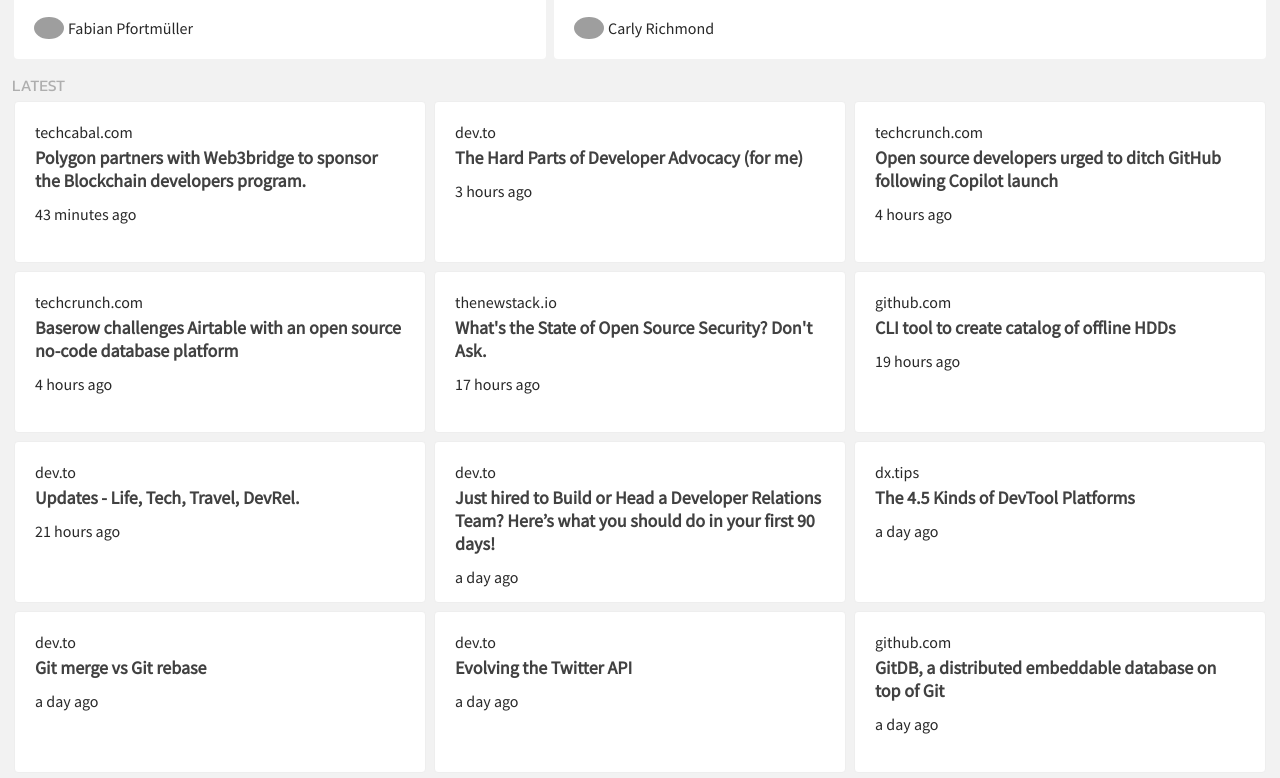
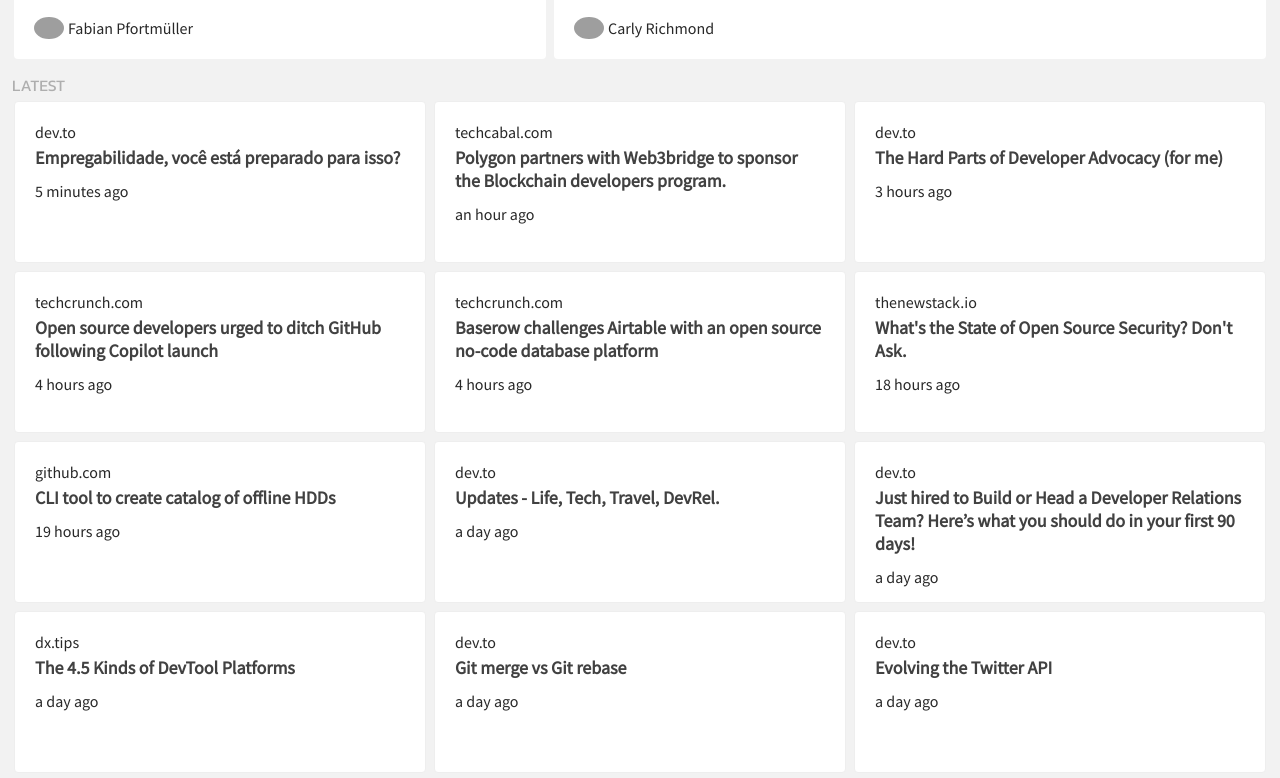
Before and after one commit to james-a-rob/devrel-news, a website: page index.html in a window 1280 px wide. Shown: the part 799-1577 px from the top of the page. Drawn offline with Linux system fonts and the light colour scheme; grey boxes are pictures that could not be loaded.

Commit message:
trigger-build

```diff
--- a/builds.txt
+++ b/builds.txt
@@ -610,3 +610,4 @@
 Wed Jul 6 11:20:53 CUT 2022
 Wed Jul 6 12:45:25 CUT 2022
 Wed Jul 6 13:48:04 CUT 2022
+Wed Jul 6 14:20:54 CUT 2022
--- a/index.html
+++ b/index.html
@@ -318,13 +318,23 @@
             <div class="stories-container">
              <div class="story">
     <div class="story-meta">
+        <img onerror="this.style.display='none'" class="story-image" src="https://res.cloudinary.com/practicaldev/image/fetch/s--E8ak4Hr1--/c_limit,f_auto,fl_progressive,q_auto,w_32/https://dev-to.s3.us-east-2.amazonaws.com/favicon.ico">
+        <div class="story-url">dev.to</div>
+    </div>
+    <div class="story-header">
+        <a target="_blank" href="https://dev.to/biosbug/empregabilidade-voce-esta-preparado-para-isso-29gp">Empregabilidade, você está preparado para isso?</a>
+    </div>
+    <div class="story-date">5 minutes ago</div>
+
+</div> <div class="story">
+    <div class="story-meta">
         <img onerror="this.style.display='none'" class="story-image" src="https://t1.gstatic.com/faviconV2?client=SOCIAL&type=FAVICON&fallback_opts=TYPE,SIZE,URL&url=https:techcabal.com&size=30">
         <div class="story-url">techcabal.com</div>
     </div>
     <div class="story-header">
         <a target="_blank" href="https://techcabal.com/2022/07/06/polygon-partners-with-web3bridge-to-sponsor-the-blockchain-developers-program/">Polygon partners with Web3bridge to sponsor the Blockchain developers program.</a>
     </div>
-    <div class="story-date">43 minutes ago</div>
+    <div class="story-date">an hour ago</div>
 
 </div> <div class="story">
     <div class="story-meta">
@@ -364,7 +374,7 @@
     <div class="story-header">
         <a target="_blank" href="https://thenewstack.io/whats-the-state-of-open-source-security-dont-ask/">What's the State of Open Source Security? Don't Ask.</a>
     </div>
-    <div class="story-date">17 hours ago</div>
+    <div class="story-date">18 hours ago</div>
 
 </div> <div class="story">
     <div class="story-meta">
@@ -384,7 +394,7 @@
     <div class="story-header">
         <a target="_blank" href="https://dev.to/arorachakit/updates-life-tech-travel-devrel-33pp">Updates - Life, Tech, Travel, DevRel.</a>
     </div>
-    <div class="story-date">21 hours ago</div>
+    <div class="story-date">a day ago</div>
 
 </div> <div class="story">
     <div class="story-meta">
@@ -584,7 +594,7 @@
     <div class="story-header">
         <a target="_blank" href="https://securityboulevard.com/2022/07/wicked-good-development-vulnerability-drills-the-intention-habit-and-impact/">Wicked Good Development: Vulnerability Drills</a>
     </div>
-    <div class="story-date">4 days ago</div>
+    <div class="story-date">5 days ago</div>
 
 </div> <div class="story">
     <div class="story-meta">
```
